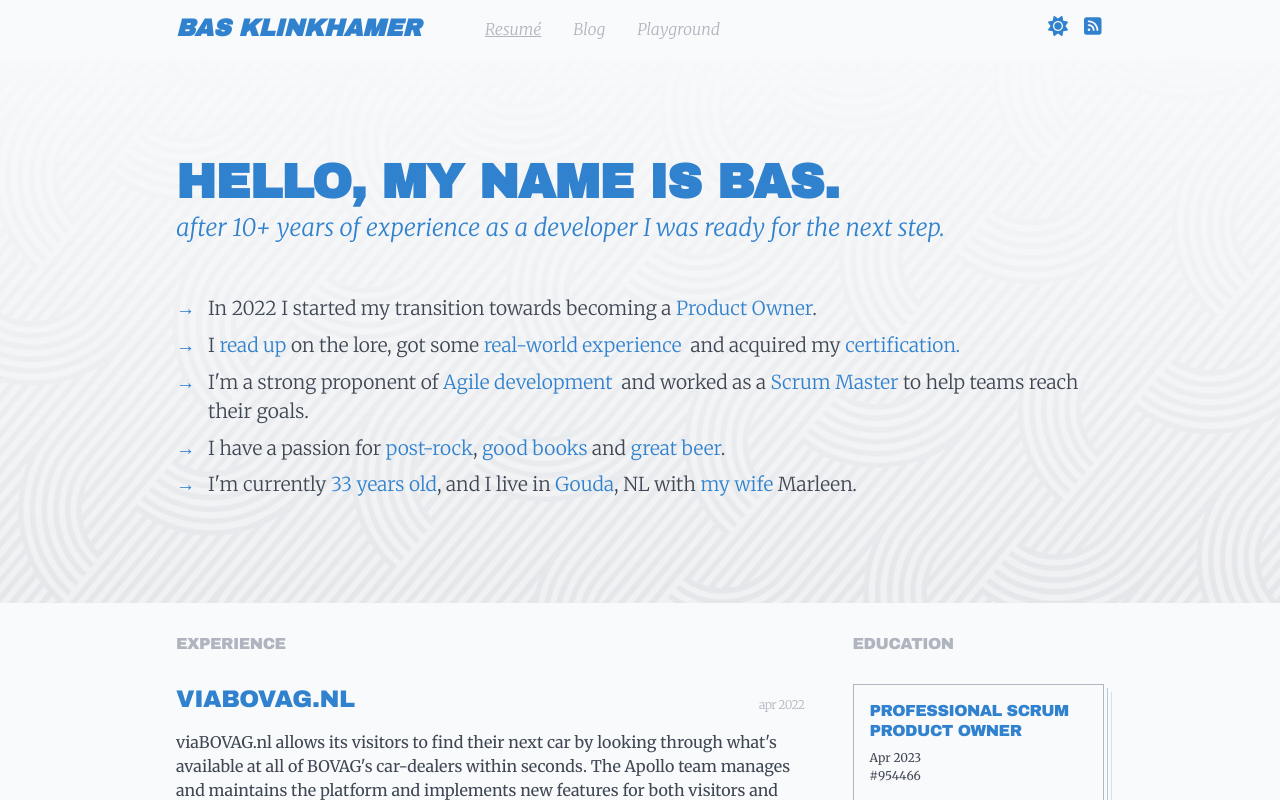
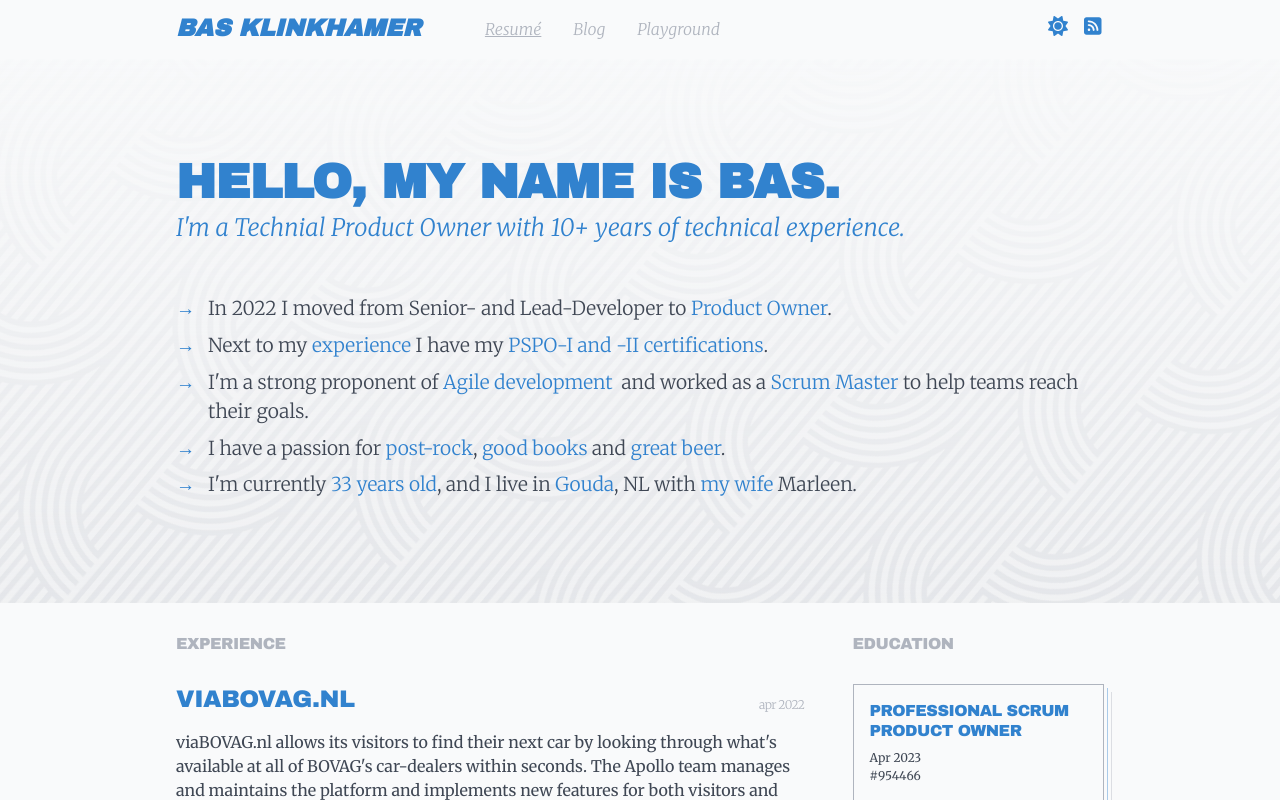
Before and after one commit to basdotearth/basdotearth, a Next.js app: page / in a window 1280 px wide. Shown: the top 800 px of the page. Built offline with nearby package versions, Linux system fonts and the light colour scheme.

Commit message:
Update Lead lines

```diff
--- a/build-scripts/rss.js
+++ b/build-scripts/rss.js
@@ -49,7 +49,7 @@ const createRssFeed = async () => {
 
   const feed = new RSS({
     title: author,
-    description: 'Professional Product Owner and Senior Frontend Developer',
+    description: 'Techical Product Owner with 10+ years of technical experience.',
     feed_url: `${baseUrl}/rss.xml`,
     site_url: baseUrl,
     copyright: `Copyright 2016 - Today: ${author}`,
--- a/src/components/Pages/Resume/index.tsx
+++ b/src/components/Pages/Resume/index.tsx
@@ -12,21 +12,20 @@ export type ResumeProps = { experience: ExperienceMeta, education: EducationMeta
 
 const Resume: MDXCombinedPage<ResumeProps> = ({ education, experience }) => {
   return <>
-    <Head title="Resume" description="Professional Product Owner and Senior Frontend Developer" />
+    <Head title="Resume" description="Technical Product Owner with 10+ years of technical experience" />
     <section className={[styles.pageHeader, 'fillSVG'].join(' ')}>
       <Header />
       <div className={styles.headerContent}>
         <h1 className={styles.headerTitle}>Hello, my name is Bas.</h1>
         <h2 className={styles.headerSupport}>
-          after 10+ years of experience as a developer I was ready for the next step.
+          I&apos;m a Technial Product Owner with 10+ years of technical experience.
         </h2>
         <ul className={styles.lead}>
           <li>
-          In 2022 I started my transition towards becoming a <em>Product Owner</em>.
+          In 2022 I moved from Senior- and Lead-Developer to <em>Product Owner</em>.
           </li>
           <li>
-            I <em>read up</em> on the lore, got some <em>real-world experience</em>&nbsp;
-            and acquired my <em>certification.</em>
+            Next to my <em>experience</em> I have my <em>PSPO-I and -II certifications</em>.
           </li>
           <li>
             I&apos;m a strong proponent of <em>Agile development</em>&nbsp;
```
